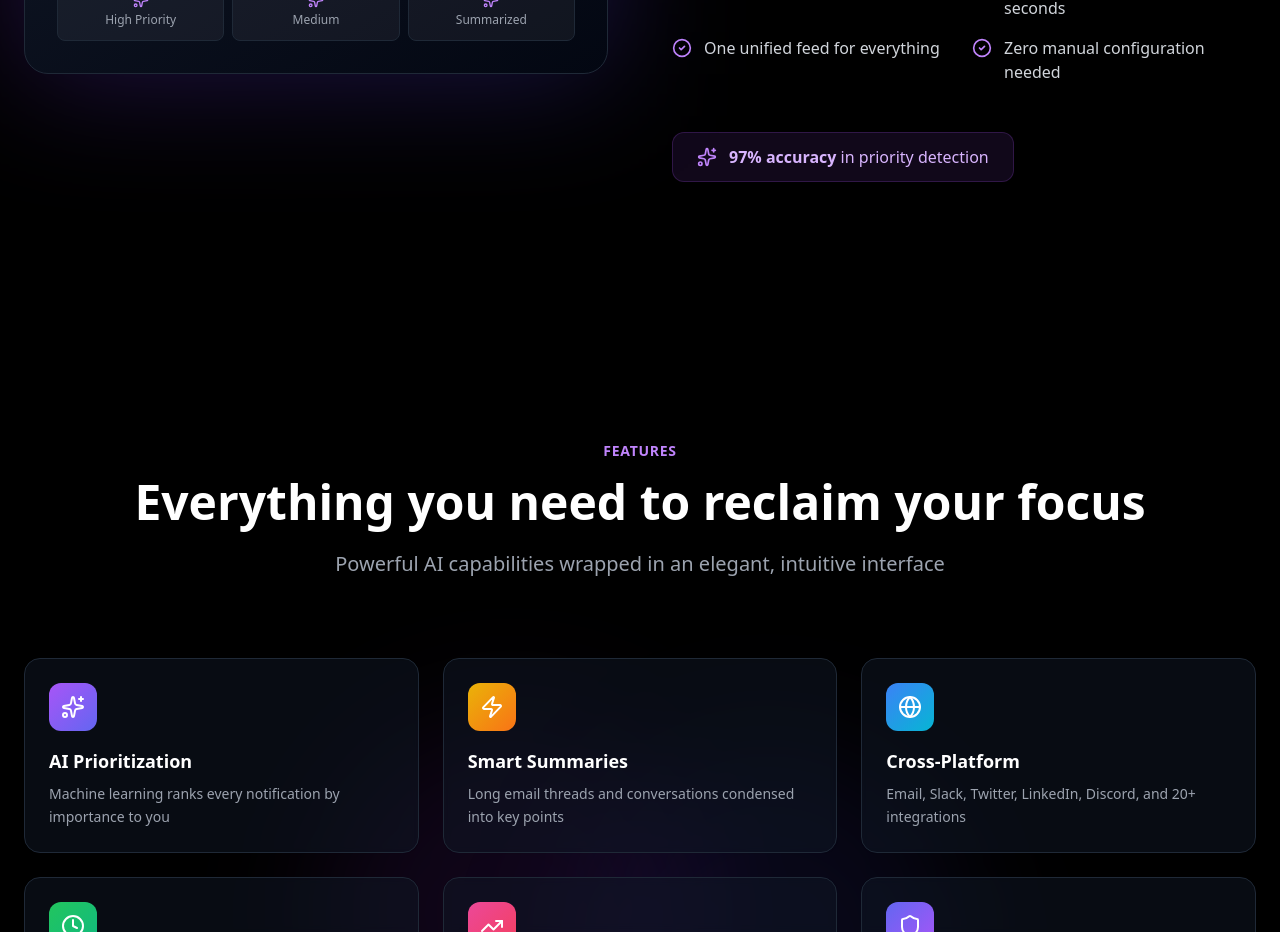
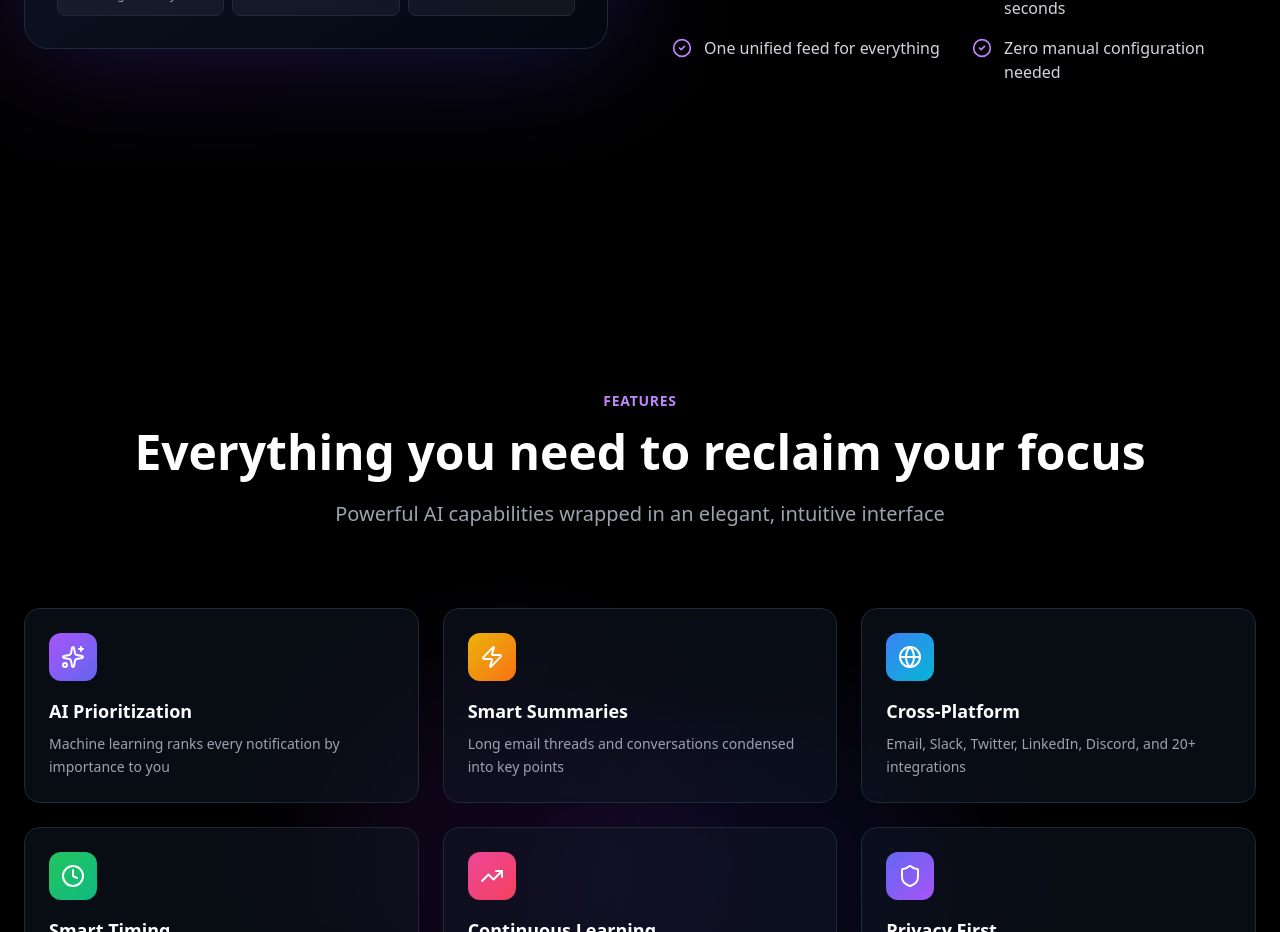
Before and after one commit to swarnpsingh/waitlistNotifybear, a React (Create React App) app: page / in a window 1280 px wide. Shown: the part 2080-3012 px from the top of the page. Built offline with nearby package versions, Linux system fonts and the light colour scheme.

Commit message:
removed 97% accuracy line

```diff
--- a/src/components/landing/HowItWorksSection.jsx
+++ b/src/components/landing/HowItWorksSection.jsx
@@ -128,12 +128,12 @@ export default function HowItWorksSection() {
             </div>
 
             <div className="pt-4">
-              <div className="inline-flex items-center gap-3 px-6 py-3 rounded-xl bg-purple-500/10 border border-purple-500/20">
+              {/* <div className="inline-flex items-center gap-3 px-6 py-3 rounded-xl bg-purple-500/10 border border-purple-500/20">
                 <Sparkles className="w-5 h-5 text-purple-400" />
                 <p className="text-purple-300">
                   <span className="font-semibold">97% accuracy</span> in priority detection
                 </p>
-              </div>
+              </div> */}
             </div>
           </motion.div>
         </div>
--- a/src/components/landing/SolutionSection.jsx
+++ b/src/components/landing/SolutionSection.jsx
@@ -130,9 +130,9 @@ export default function SolutionSection() {
             <div className="pt-4">
               <div className="inline-flex items-center gap-3 px-6 py-3 rounded-xl bg-purple-500/10 border border-purple-500/20">
                 <Sparkles className="w-5 h-5 text-purple-400" />
-                <p className="text-purple-300">
+                {/* <p className="text-purple-300">
                   <span className="font-semibold">97% accuracy</span> in priority detection
-                </p>
+                </p> */}
               </div>
             </div>
           </motion.div>
```
